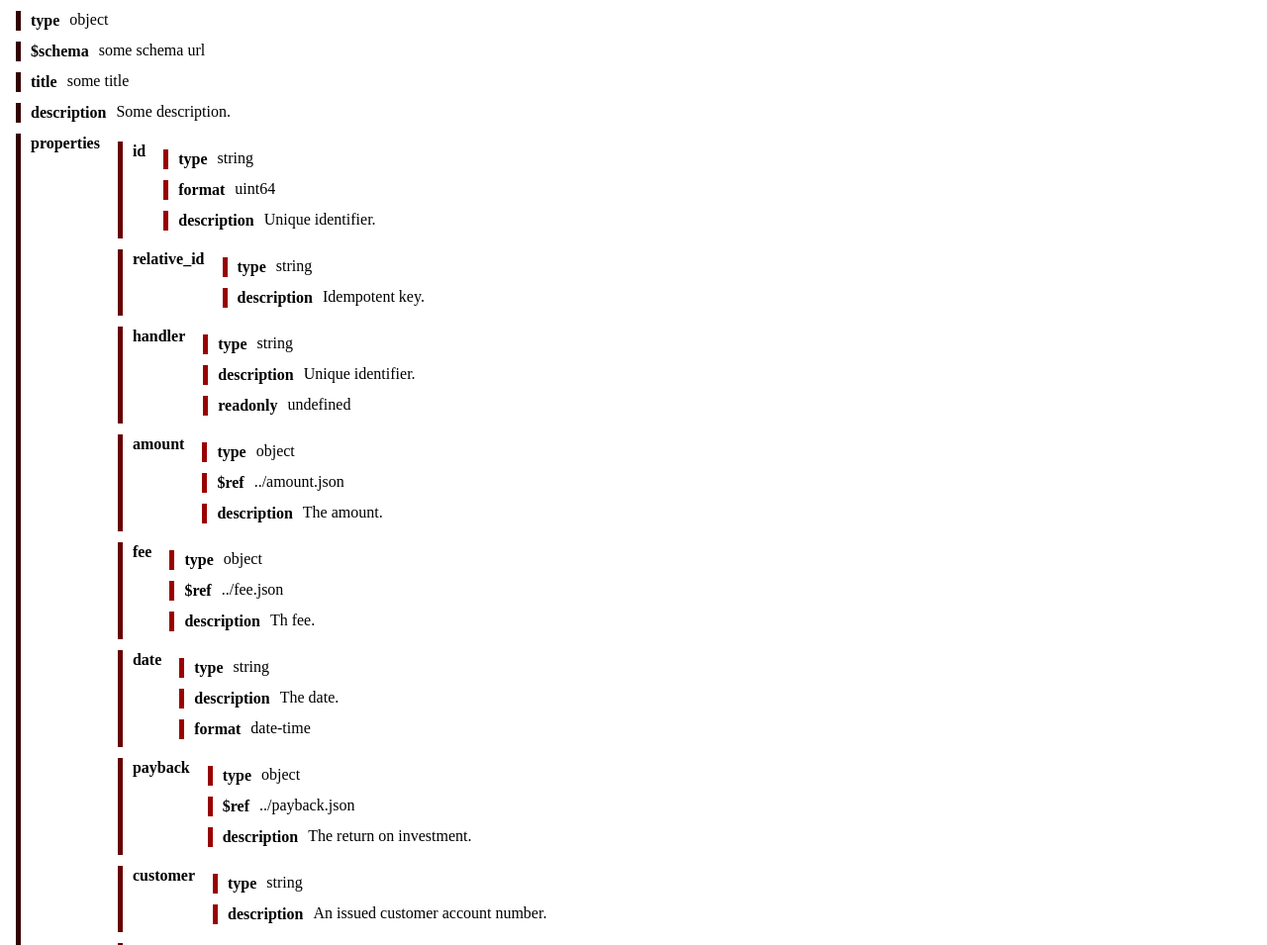
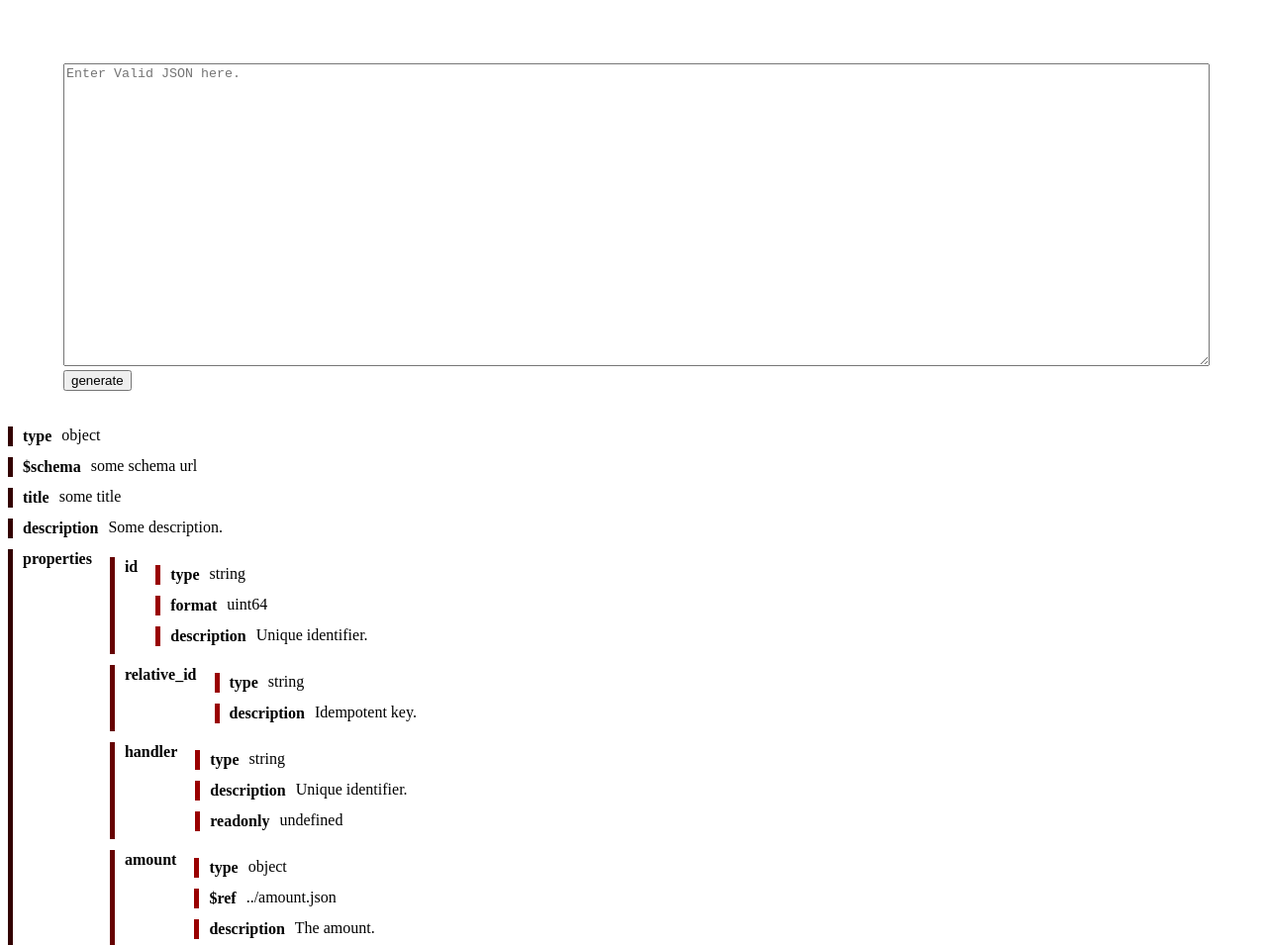
Before and after one commit to IAmAnubhavSaini/json-visualiser, a plain HTML site: page objectmaker.html in a window 1280 px wide. Shown: the top 955 px of the page at 99% size. Drawn offline with Linux system fonts and the light colour scheme.

Commit message:
Input accepting code.

```diff
--- a/objectmaker.html
+++ b/objectmaker.html
@@ -6,6 +6,10 @@
   <link href="./styles/basic.css" rel="stylesheet">
 </head>
 <body>
+  <div id="input">
+    <textarea id="json" placeholder="Enter Valid JSON here."></textarea>
+    <button id="submit" onclick="window.OM.ACTIONS.generate();";>generate</button>
+  </div>
   <div id="writable"></div>
   <script defer src="./data/mixed.js"></script>
   <script defer src="./data/sample.js"></script>
--- a/scripts/run.js
+++ b/scripts/run.js
@@ -6,13 +6,26 @@
   var addToPage = function(data) {
     var div = document.createElement('div');
     div.innerHTML = data;
+    div.className = 'kv-item';
     document.getElementById('writable').appendChild(div);
   }
-  jsonAll.map(JSON.parse).forEach(function(obj) {
-    var dataToWrite = Object.keys(obj).map(function(key) {
+  var generateData = function(obj) {
+    return Object.keys(obj).map(function(key) {
       return app.ACTIONS.createFullMap(obj, key, initialLevel)
     }).join('');
-    addToPage(dataToWrite);
+  }
+  jsonAll.map(JSON.parse).map(generateData).forEach(function(data) {
+    addToPage(data);
   });
 
+  app.ACTIONS.generate = function () {
+    var json = document.getElementById('json').value;
+    var obj = JSON.parse(json);
+    var writable = document.getElementById('writable');
+    var oldData = writable.innerHTML;
+    var newData = generateData(obj);
+    writable.innerHTML = '';
+    addToPage(newData);
+    addToPage(oldData);
+  };
 })(window.OM || (window.OM = {}));
--- a/styles/basic.css
+++ b/styles/basic.css
@@ -1,7 +1,28 @@
+html, body {
+  padding: 0;
+  margin: 0;
+}
+#input {
+  height: 300px;
+  min-width: 600px;
+  width: 90%;
+  margin: 5%;
+
+}
+#input #json {
+  height: 100%;
+  width: 100%;
+  font-family: monospace;
+}
+
 .kv {
   padding: 3px;
   margin: 5px;
   display: flex;
+}
+.kv-item {
+  border-bottom: thin solid grey;
+  margin: 10px 0;
 }
 .kv.l1 .key {
   border-left-color: #600;
```
